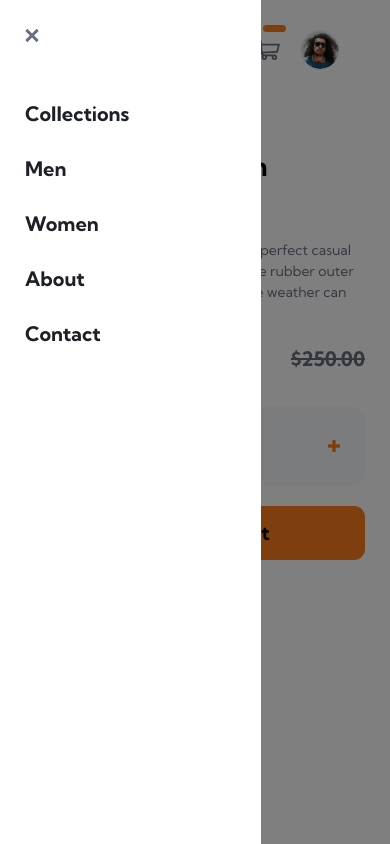
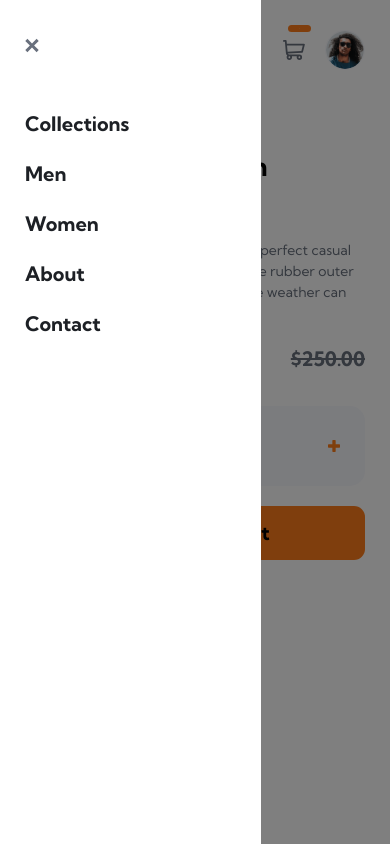
Before and after one commit to dareyOG/e-commerce-product-page, a React (Vite) app: page / in a window 390 px wide. Both pictures are taken after a click on the button 60 px from the left and 50 px from the top of the page. Built offline with nearby package versions, Linux system fonts and the light colour scheme.

Commit message:
✅🏆 FEAT: mobile nav menu completed

```diff
--- a/src/components/NavBar.jsx
+++ b/src/components/NavBar.jsx
@@ -4,7 +4,7 @@ import cart from "../assets/images/icon-cart.svg";
 
 function NavBar({ toggleMenu }) {
   return (
-    <nav className='flex h-[10rem] items-center justify-between px-20 *:border-b-primary-orange-200 lg:border-b-[0.1rem] lg:border-neutral-grayishBlue-200 lg:hover:text-neutral-grayishBlue-400'>
+    <nav className='flex h-[10rem] items-center justify-between p-10 *:border-b-primary-orange-200 lg:border-b-[0.1rem] lg:border-neutral-grayishBlue-200 lg:px-20 lg:hover:text-neutral-grayishBlue-400'>
       <div className='group flex w-auto items-center justify-between gap-x-[2rem]'>
         <button
           className='w-auto group-has-[button]:cursor-pointer'
--- a/src/components/NavList.jsx
+++ b/src/components/NavList.jsx
@@ -3,10 +3,10 @@ function NavList({ toggleMenu }) {
     <nav>
       <div className='fixed left-0 top-0 z-10 h-[100vh] w-[100vw] bg-neutral-black/50'></div>
       <div className='fixed top-0 z-30 h-[100vh] w-[67vw] bg-neutral-white pl-10 pt-10'>
-        <button onClick={toggleMenu}>
+        <button onClick={toggleMenu} className='mt-5'>
           <img src='/images/icon-close.svg' alt='close menu' />
         </button>
-        <ul className='mt-20 flex flex-col gap-10 text-[2rem] font-bold capitalize text-neutral-grayishBlue-400'>
+        <ul className='mt-20 flex flex-col gap-[2rem] text-[2rem] font-bold capitalize text-neutral-grayishBlue-400'>
           <li>
             <a href=''>collections</a>
           </li>
```
